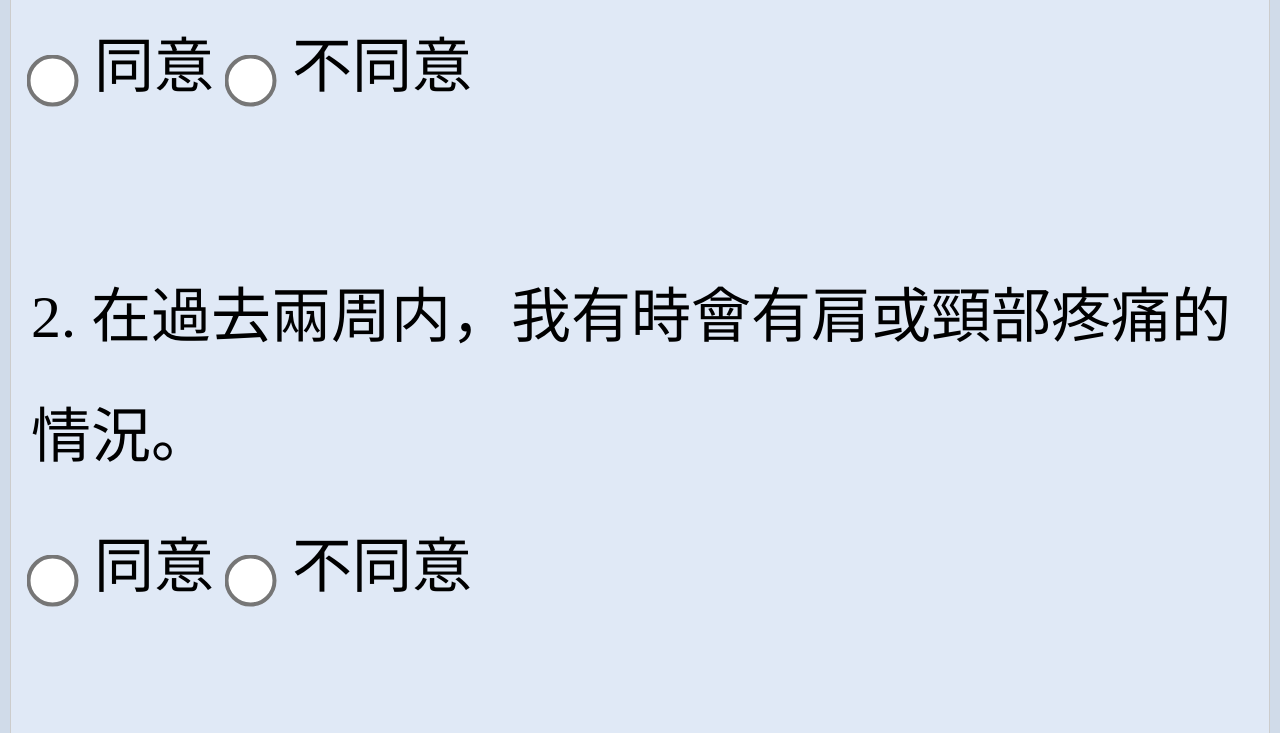
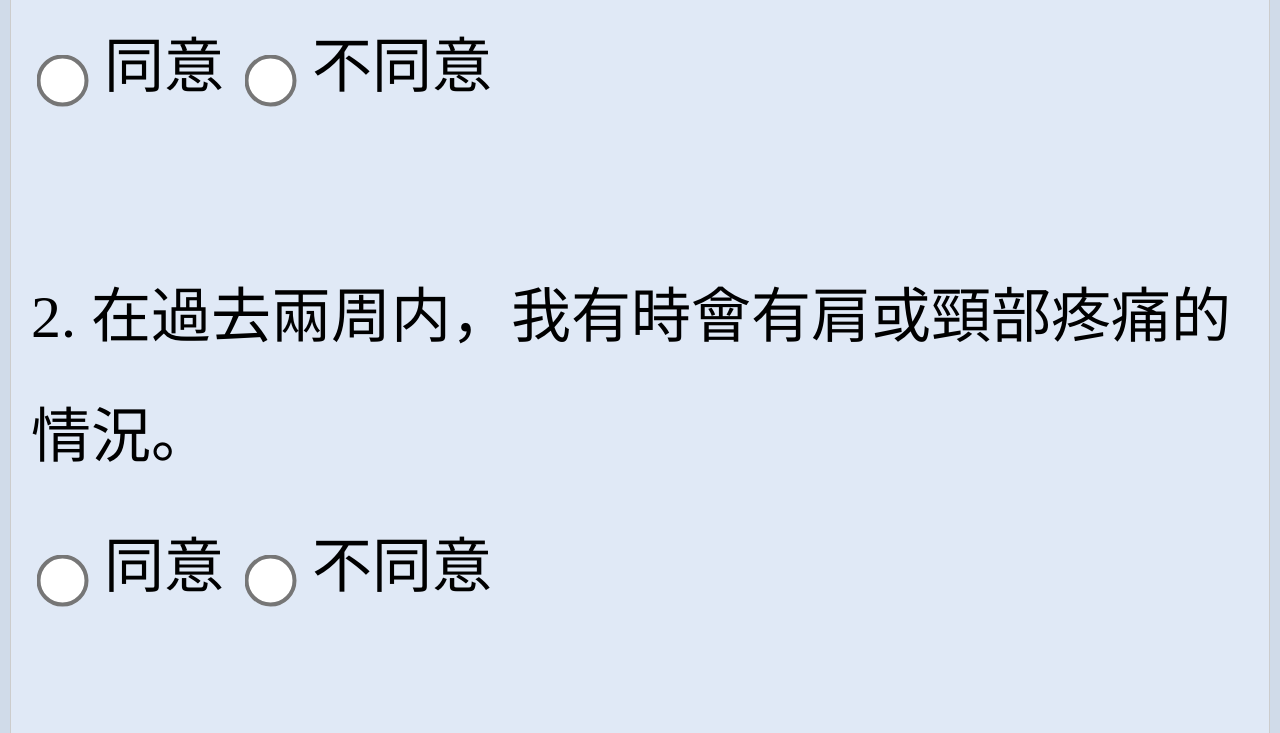
Before and after one commit to pwhphysio/m_StartBack, a plain HTML site: page index.html in a window 1280 px wide. Shown: the part 887-1620 px from the top of the page. Drawn offline with Linux system fonts and the light colour scheme.

Commit message:
Update index.html

```diff
--- a/index.html
+++ b/index.html
@@ -210,7 +210,7 @@
         }
         input[type="radio"] {
             margin-right: 20px;
-            margin-left: 15px;
+            margin-left: 25px;
             transform :scale(4);
         }
         button {
```
